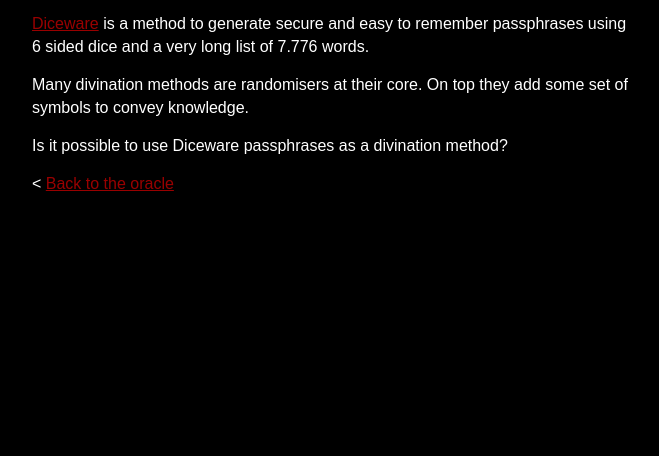
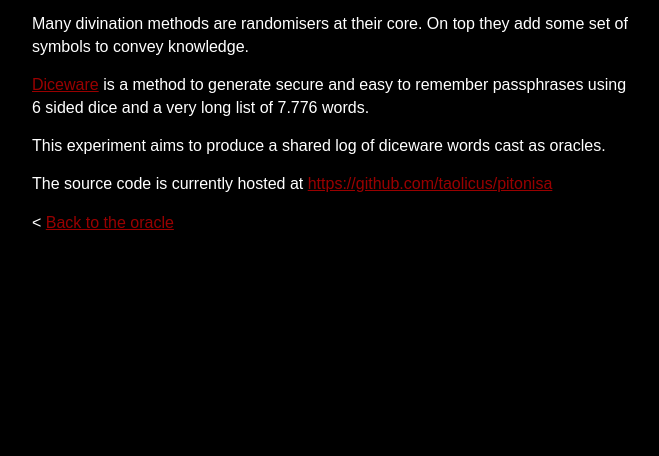
Before and after one commit to taolicus/pitonisa, a website: page client/about.html in a window 1280 px wide. Shown: the part 344-800 px from the top of the page, without its empty margins (308-967 px from the left). Drawn offline with Linux system fonts and the light colour scheme.

Commit message:
update about

```diff
--- a/client/about.html
+++ b/client/about.html
@@ -13,9 +13,11 @@
       <h1>Pitonisa: Diceware Divination</h1>
     </header>
     <section>
+      <p>Is it possible to use Diceware passphrases as a divination method?</p>
+      <p>Many divination methods are randomisers at their core. On top they add some set of symbols to convey knowledge.</p>
       <p><a href="https://diceware.dmuth.org/" target="_blank">Diceware</a> is a method to generate secure and easy to remember passphrases using 6 sided dice and a very long list of 7.776 words.</p>
-      <p>Many divination methods are randomisers at their core. On top they add some set of symbols to convey knowledge.</p>
-      <p>Is it possible to use Diceware passphrases as a divination method?</p>
+      <p>This experiment aims to produce a shared log of diceware words cast as oracles.</p>
+      <p>The source code is currently hosted at <a href="https://github.com/taolicus/pitonisa" target="_blank">https://github.com/taolicus/pitonisa</a></p>
       <p>< <a href="index.html">Back to the oracle</a></p>
     </section>
   </div>
```
